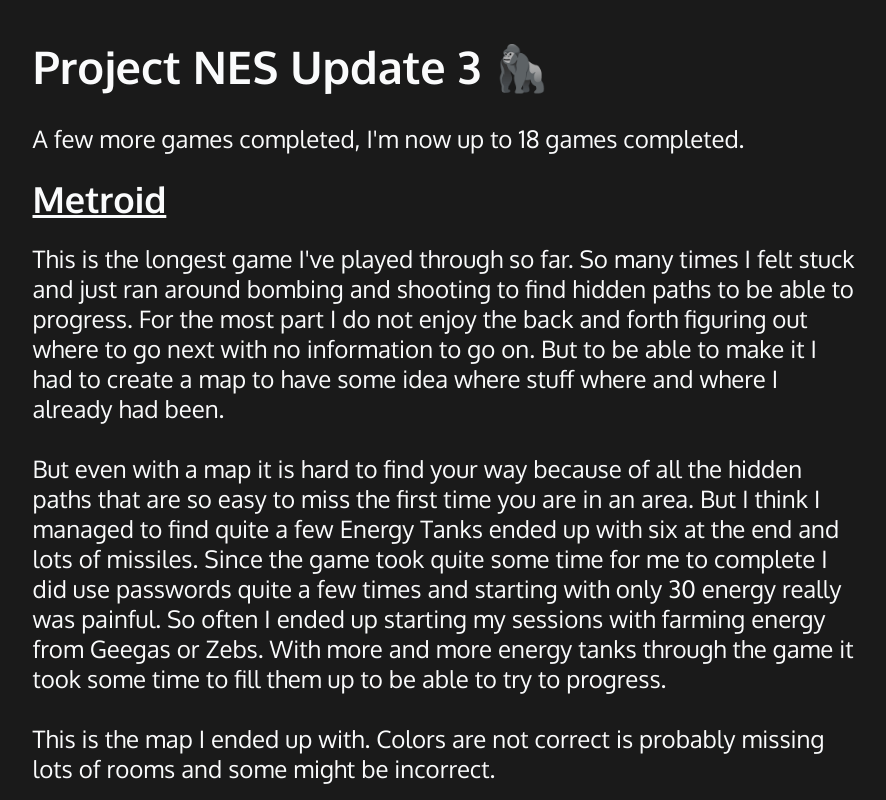
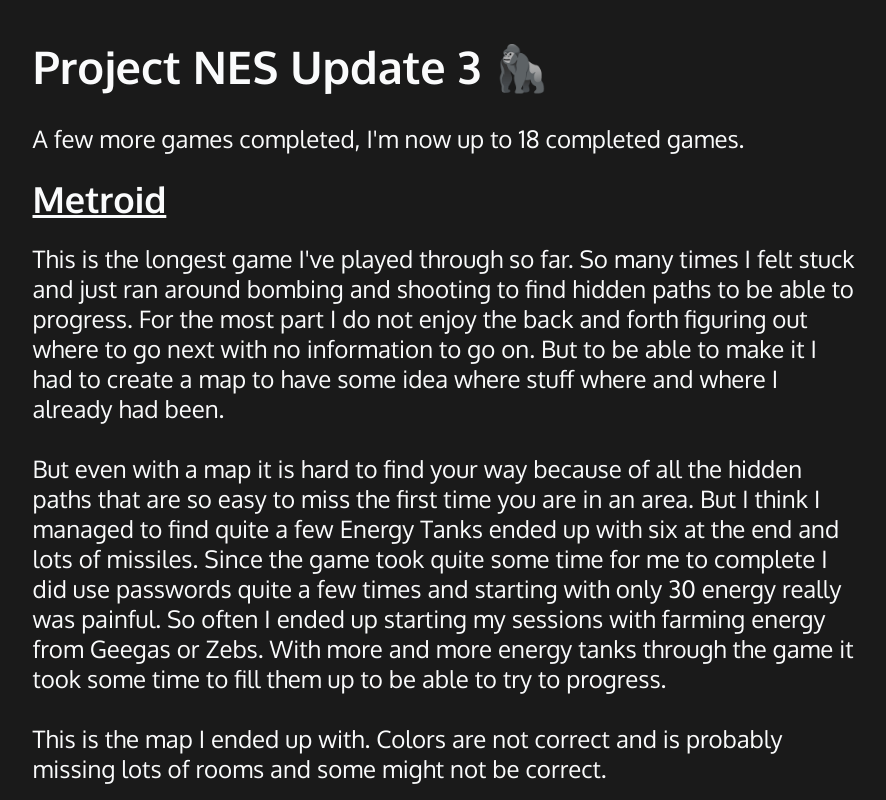
Before and after one commit to magnusson/magnusson.github.io, a Gatsby site: page /project-nes-update-3/ in a window 1280 px wide. Shown: the top 800 px of the page, without its empty margins (195-1081 px from the left). Built offline with nearby package versions, Linux system fonts and the light colour scheme; Gatsby itself is replaced by a stand-in of ours.

Commit message:
Fixed some typos and preface text

```diff
--- a/content/blog/project-nes-update-3/index.md
+++ b/content/blog/project-nes-update-3/index.md
@@ -4,7 +4,7 @@
 tag: 'Games'
 ---
 
-A few more games completed, I'm now up to 18 games completed.
+A few more games completed, I'm now up to 18 completed games.
 
 ## <a href="https://en.wikipedia.org/wiki/Metroid_(video_game)" target="_blank" rel="noreferrer">Metroid</a>
 
@@ -13,7 +13,7 @@
 
 But even with a map it is hard to find your way because of all the hidden paths that are so easy to miss the first time you are in an area. But I think I managed to find quite a few Energy Tanks ended up with six at the end and lots of missiles. Since the game took quite some time for me to complete I did use passwords quite a few times and starting with only 30 energy really was painful. So often I ended up starting my sessions with farming energy from Geegas or Zebs. With more and more energy tanks through the game it took some time to fill them up to be able to try to progress.
 
-This is the map I ended up with. Colors are not correct is probably missing lots of rooms and some might be incorrect.
+This is the map I ended up with. Colors are not correct and is probably missing lots of rooms and some might not be correct.
 
 <img src="./metroid-map.png" />
 
```
